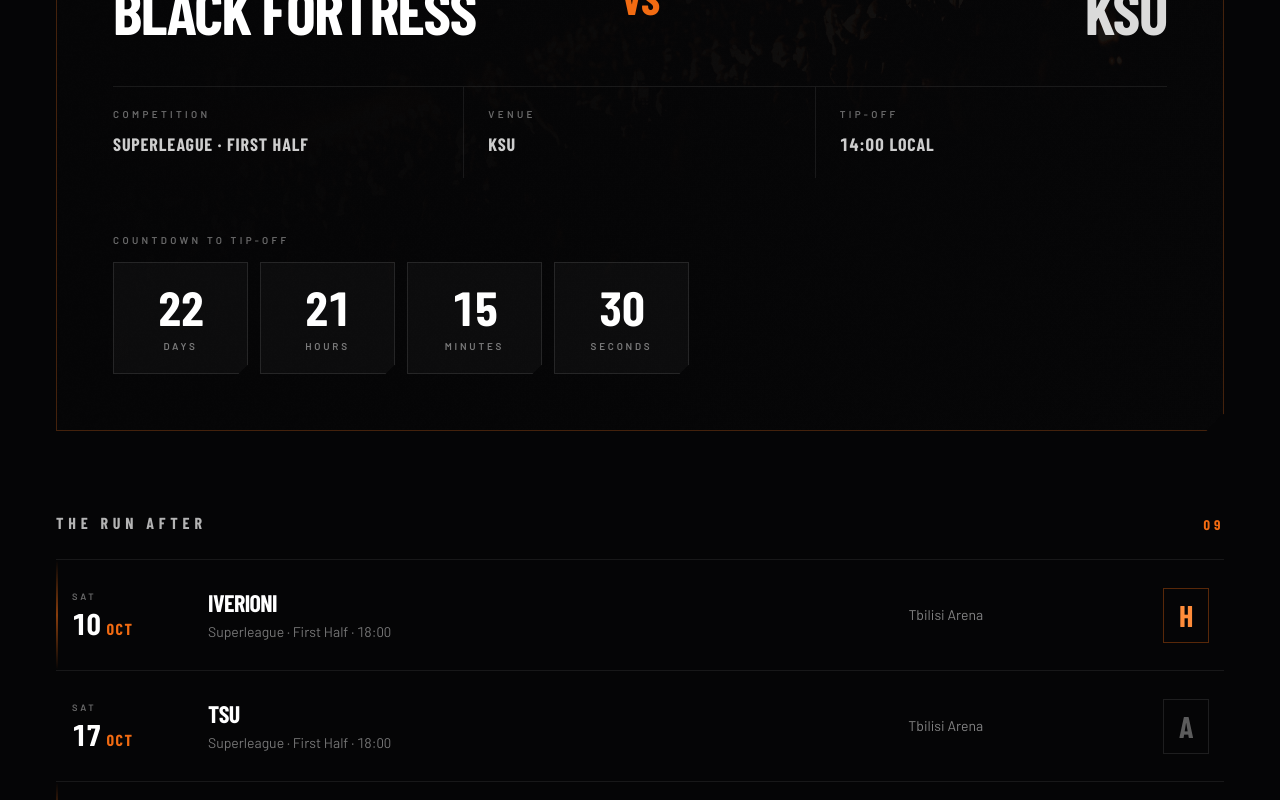
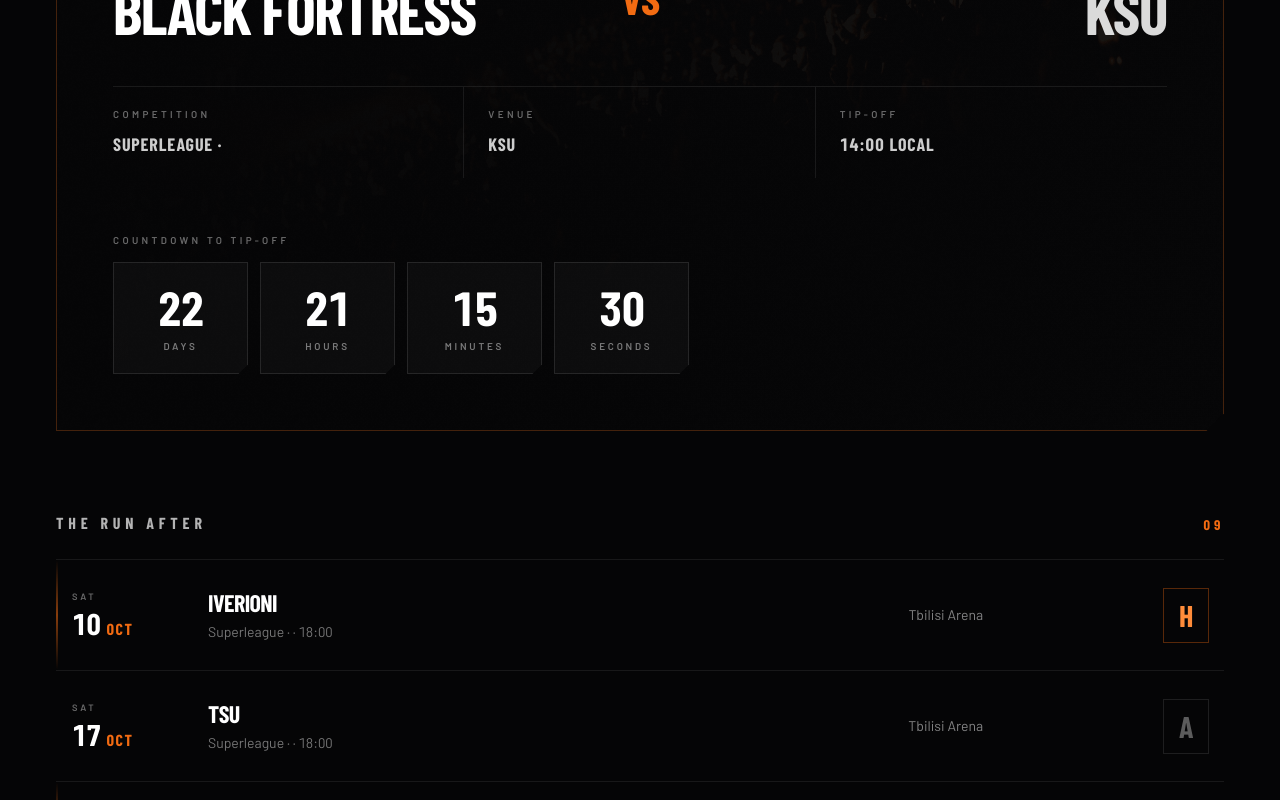
Before and after one commit to LevanKhorava/Fortress, a React (Vite) app: page / in a window 1280 px wide. Shown: the part 2920-3720 px from the top of the page. Built offline with nearby package versions, Linux system fonts and the light colour scheme; a web font is replaced by a local one.

Commit message:
fix typos

```diff
--- a/src/data/team.ts
+++ b/src/data/team.ts
@@ -21,7 +21,7 @@ export const games: Game[] = [
     id: "g1",
     opponent: "KSU",
     abbr: "KSU",
-    competition: "Superleague · First Half",
+    competition: "Superleague · ",
     day: "Sun",
     date: "04",
     month: "Oct",
@@ -35,7 +35,7 @@ export const games: Game[] = [
     id: "g2",
     opponent: "Iverioni",
     abbr: "IVR",
-    competition: "Superleague · First Half",
+    competition: "Superleague · ",
     day: "Sat",
     date: "10",
     month: "Oct",
@@ -48,7 +48,7 @@ export const games: Game[] = [
     id: "g3",
     opponent: "TSU",
     abbr: "TSU",
-    competition: "Superleague · First Half",
+    competition: "Superleague ·",
     day: "Sat",
     date: "17",
     month: "Oct",
@@ -61,7 +61,7 @@ export const games: Game[] = [
     id: "g4",
     opponent: "Telavi",
     abbr: "TEL",
-    competition: "Superleague · First Half",
+    competition: "Superleague ·",
     day: "Sat",
     date: "24",
     month: "Oct",
@@ -74,7 +74,7 @@ export const games: Game[] = [
     id: "g5",
     opponent: "Orbi",
     abbr: "ORB",
-    competition: "Superleague · First Half",
+    competition: "Superleague ·",
     day: "Sun",
     date: "01",
     month: "Nov",
@@ -87,7 +87,7 @@ export const games: Game[] = [
     id: "g6",
     opponent: "Rustavi",
     abbr: "RUS",
-    competition: "Superleague · First Half",
+    competition: "Superleague ·",
     day: "Sat",
     date: "07",
     month: "Nov",
@@ -100,7 +100,7 @@ export const games: Game[] = [
     id: "g7",
     opponent: "Margveti",
     abbr: "MGZ",
-    competition: "Superleague · First Half",
+    competition: "Superleague ·",
     day: "Sun",
     date: "15",
     month: "Nov",
@@ -113,7 +113,7 @@ export const games: Game[] = [
     id: "g8",
     opponent: "Kutaisi",
     abbr: "KUT",
-    competition: "Superleague · First Half",
+    competition: "Superleague ·",
     day: "Sat",
     date: "12",
     month: "Dec",
@@ -126,7 +126,7 @@ export const games: Game[] = [
     id: "g9",
     opponent: "Akhaltsikhe",
     abbr: "AKH",
-    competition: "Superleague · First Half",
+    competition: "Superleague ·",
     day: "Fri",
     date: "18",
     month: "Dec",
@@ -139,7 +139,7 @@ export const games: Game[] = [
     id: "g10",
     opponent: "Batumi",
     abbr: "BAT",
-    competition: "Superleague · First Half",
+    competition: "Superleague ·",
     day: "Sat",
     date: "26",
     month: "Dec",
```
